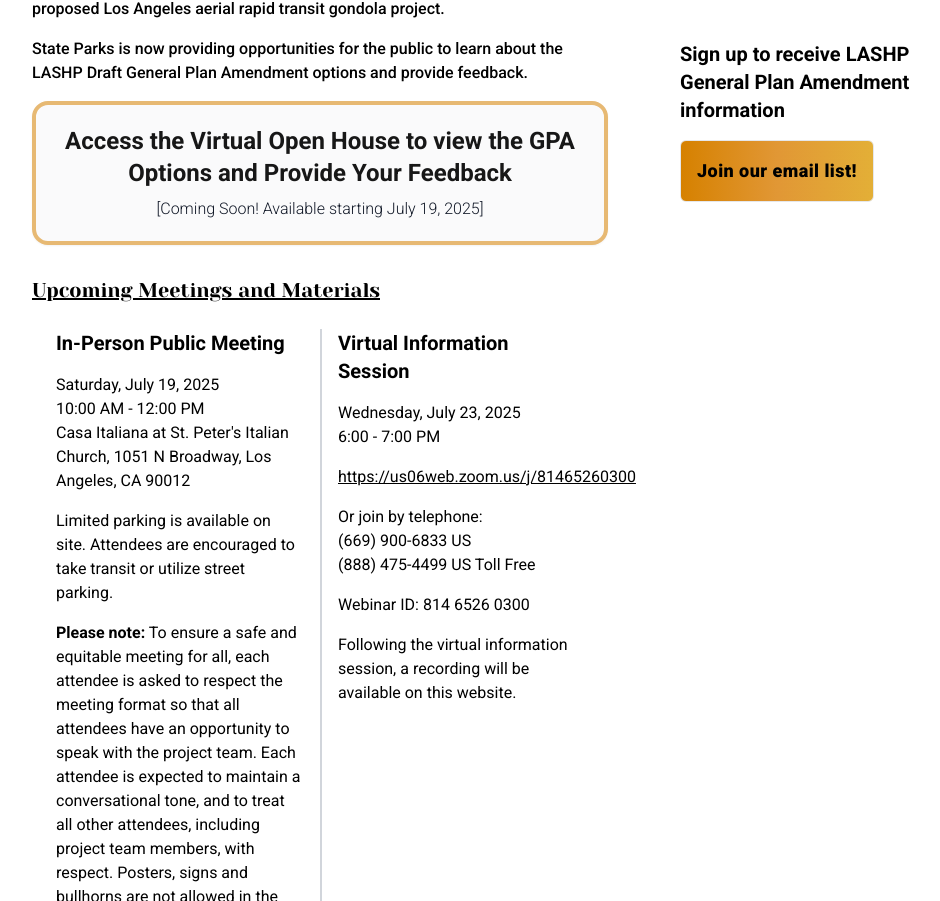
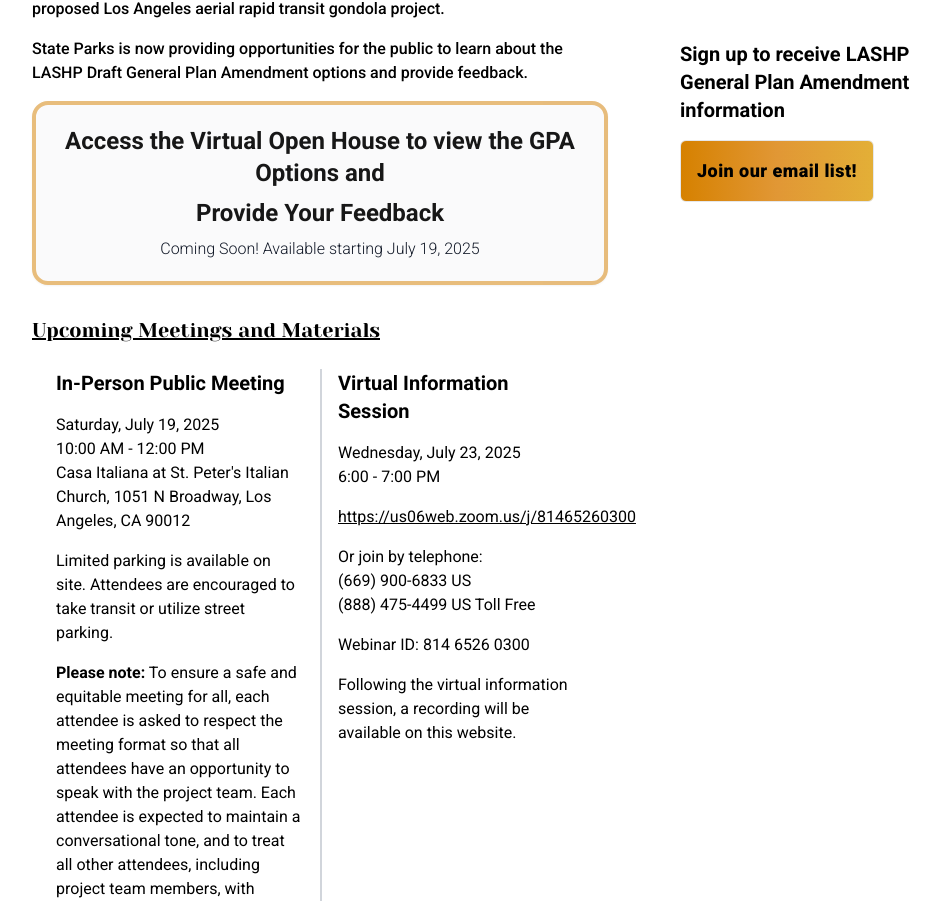
Before and after one commit to AECOMVizStudio/la_art, a React (Vite) app: page / in a window 1280 px wide. Shown: the part 859-1760 px from the top of the page, without its empty margins (152-1092 px from the left). Built offline with nearby package versions, Linux system fonts and the light colour scheme.

Commit message:
updated feedback box text

```diff
--- a/src/components/children/FeedbackBox/FeedbackBox.tsx
+++ b/src/components/children/FeedbackBox/FeedbackBox.tsx
@@ -9,10 +9,13 @@ const FeedbackBox: React.FC = () => (
       {/* Static content */}
       <div className="relative space-y-2 text-center">
         <p className="text-2xl font-bold text-neutral-900">
-          Access the Virtual Open House to view the GPA Options and Provide Your Feedback
+          Access the Virtual Open House to view the GPA Options and
+        </p>
+        <p className="text-2xl font-bold text-neutral-900">
+          Provide Your Feedback
         </p>
         <p className="text-md text-gray-900">
-          [Coming Soon! Available starting July 19, 2025]
+          Coming Soon! Available starting July 19, 2025
         </p>
       </div>
     </div>
```
